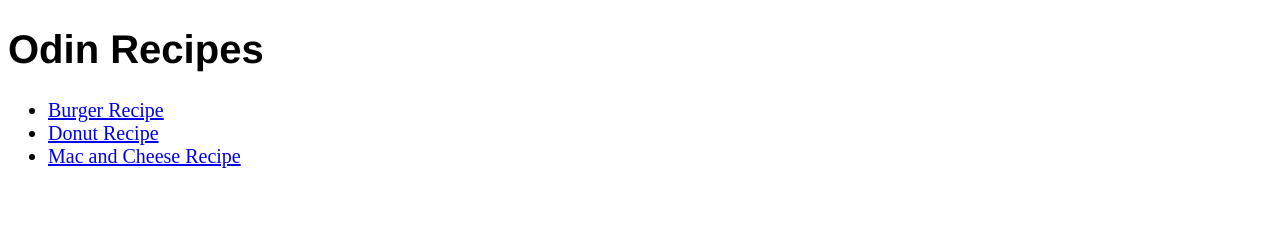
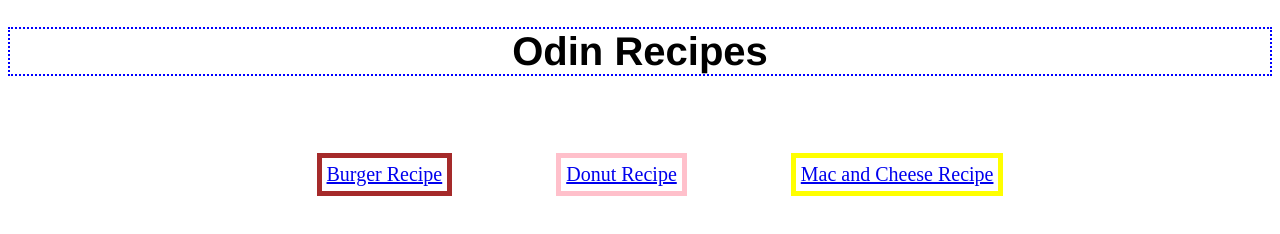
Before and after one commit to oceanyu1/odin-recipes2, a plain HTML site: page index.html in a window 1280 px wide. Drawn offline with Linux system fonts and the light colour scheme.

Commit message:
Add CSS styling to index.html like borders, colors, and cetering

```diff
--- a/index.html
+++ b/index.html
@@ -5,11 +5,11 @@
         <link rel="stylesheet" href="styles.css">
     </head>
     <body>
-        <h1 class="title">Odin Recipes</h1>
-        <ul>
-            <li><a href="./recipes/burger.html">Burger Recipe</a></li>
-            <li><a href="./recipes/donut.html">Donut Recipe</a></li>
-            <li><a href="./recipes/macncheese.html">Mac and Cheese Recipe</a></li>
+        <h1 class="title" id="mainpage-title">Odin Recipes</h1>
+        <ul id="mainpage-list">
+            <li id="burger-link"><a href="./recipes/burger.html">Burger Recipe</a></li>
+            <li id="donut-link"><a href="./recipes/donut.html">Donut Recipe</a></li>
+            <li id="mnc-link"><a href="./recipes/macncheese.html">Mac and Cheese Recipe</a></li>
         </ul>
     </body>
 </html>
--- a/styles.css
+++ b/styles.css
@@ -21,10 +21,36 @@ li {
     text-align: left;
 }
 
-li.egg {
+li#egg {
     color: blue;
 }
 
 a {
     display: block;
 }
+
+#mainpage-title {
+    text-align: center;
+    border: 2px dotted blue;
+}
+
+#mainpage-list {
+    text-align: center;
+}
+#mainpage-list li {
+    display: inline-block;
+    margin: 50px;
+    padding: 5px;
+}
+
+#burger-link {
+    border: 5px solid brown;
+}
+
+#donut-link {
+    border: 5px solid pink;
+}
+
+#mnc-link {
+    border: 5px solid yellow;
+}
```
Also changed, not shown: recipes/donut.html (+1 -1 lines).
